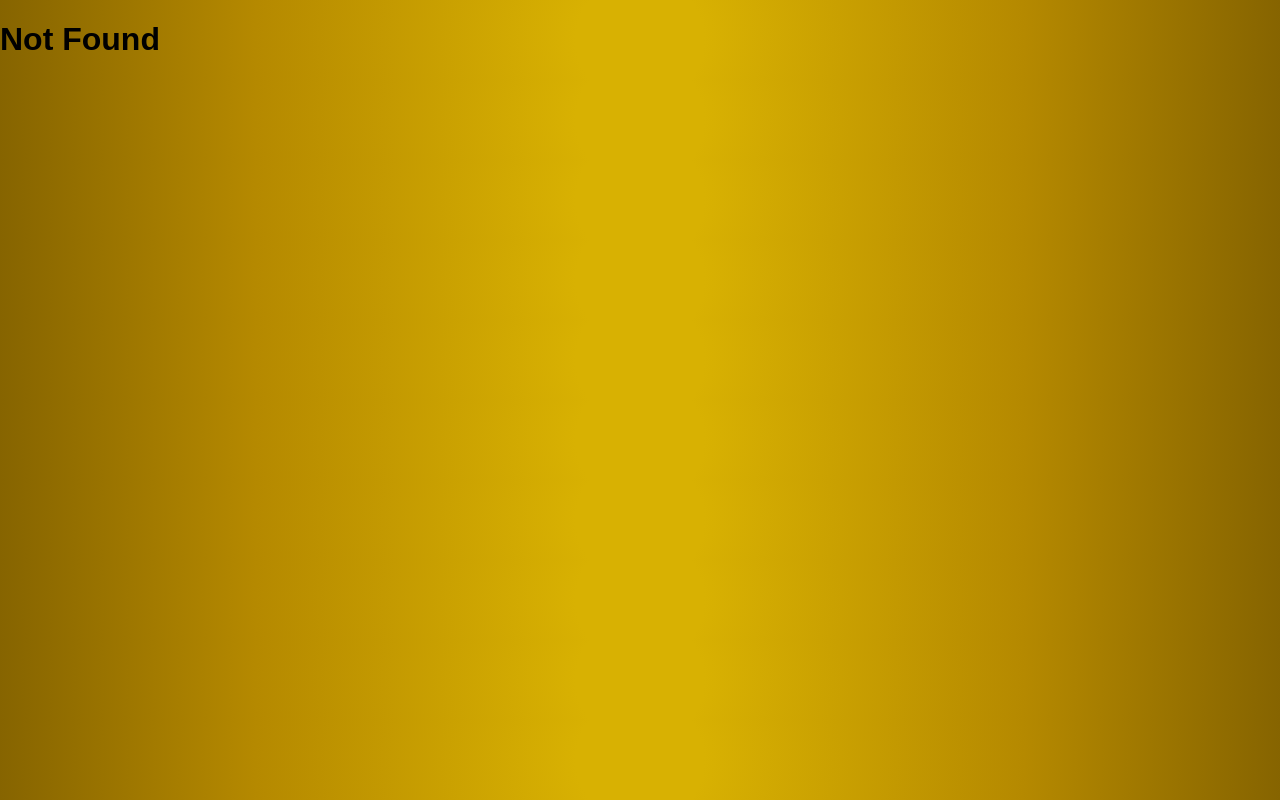
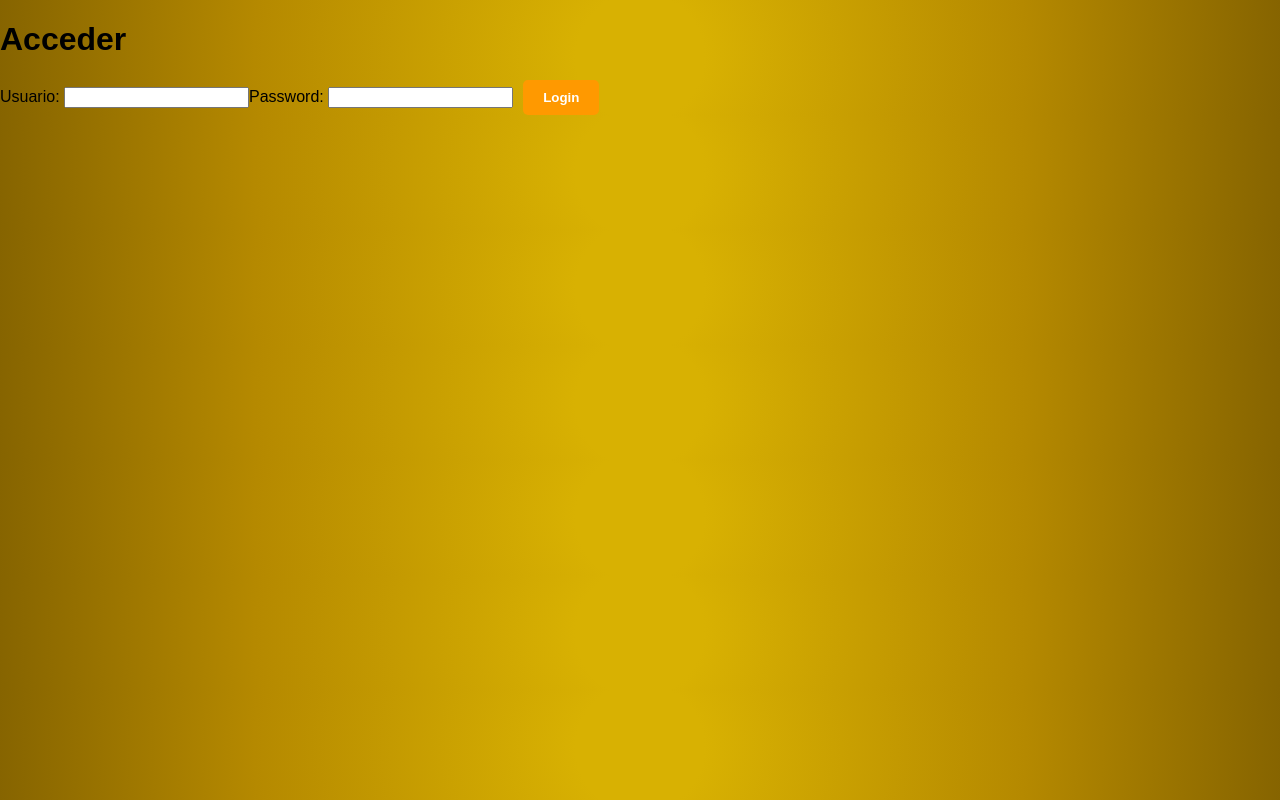
Before and after one commit to cesarrsegovia/turnero-prueba, a React (Vite) app: page /login in a window 1280 px wide. Built offline with nearby package versions, Linux system fonts and the light colour scheme; a web font is replaced by a local one.

Commit message:
agregado login-user, faltan estilos y ruta privada de user

```diff
--- a/src/pages/Hero.jsx
+++ b/src/pages/Hero.jsx
@@ -3,7 +3,7 @@ import { Link } from 'react-router-dom';
 import './style/hero.css';
 import logo from '../assets/logo.png';
 
-const Hero = () => {
+export const Hero = () => {
     return (
         <div className="hero-container">
             <img src={logo} className="hero-img" alt="logo" />
@@ -13,5 +13,3 @@ const Hero = () => {
         </div>
     );
 };
-
-export default Hero;
--- a/src/pages/Home.jsx
+++ b/src/pages/Home.jsx
@@ -2,7 +2,7 @@ import React from 'react';
 import { Link } from 'react-router-dom';
 import './style/home.css';
 
-const Home = () => {
+export const Home = () => {
     return (
         <div className="home-container">
             <h1 className="home-title">¡Bienvenidos a La Barbería del Sur!</h1>
@@ -39,5 +39,3 @@ const Home = () => {
         </div>
     );
 };
-
-export default Home;
--- /dev/null
+++ b/src/pages/LoginPage.jsx
@@ -0,0 +1,30 @@
+import { useState } from 'react'
+import { useNavigate } from 'react-router-dom'
+
+export const LoginPage = () => {
+    const [username, setUserName] = useState('');
+    const [password, setPassword] = useState('');
+    const navigate = useNavigate();
+
+    const handleSubmit = (event) => {
+        event.preventDefault();
+
+        if(username === 'admin' && password === 'turnero'){
+            navigate('/user');
+        }else{
+            alert('Datos incorrectos');
+        }
+    }
+    return (
+        <div>
+            <h1>Acceder</h1>
+            <form onSubmit={handleSubmit}>
+                <label>Usuario: </label>
+                <input type="text" value={username} onChange={(e) => setUserName(e.target.value)} />
+                <label>Password: </label>
+                <input type="password" value={password} onChange={(e) => setPassword(e.target.value)} />
+                <button type='submit'>Login</button>
+            </form>
+        </div>
+    )
+}
--- /dev/null
+++ b/src/pages/UserPage.jsx
@@ -0,0 +1,7 @@
+
+
+export const UserPage = () => {
+    return (
+    <h1>Panel de administrador</h1>
+);
+};
--- /dev/null
+++ b/src/pages/index.js
@@ -0,0 +1,4 @@
+export * from './UserPage'
+export * from './LoginPage'
+export * from './Hero'
+export * from './Home'
--- a/src/routes/AppRoutes.jsx
+++ b/src/routes/AppRoutes.jsx
@@ -1,13 +1,13 @@
-import React from "react";
 import { Route, Routes } from "react-router-dom";
-import Hero from "../pages/Hero";
-import Home from "../pages/Home";
 import App from "../App";
+import  {LoginPage, UserPage, Hero, Home}  from "../pages";
 
 const AppRoutes = () => {
     return (
         <Routes>
             <Route path="/" element={<Hero />} />
+            <Route path="/login" element={<LoginPage/>}/>
+            <Route path="/user" element={<UserPage/>}/>
             <Route path="/home" element={<Home />} />
             <Route path="*" element={<h1>Not Found</h1>} />
             <Route path="/app" element={<App />} />
```
